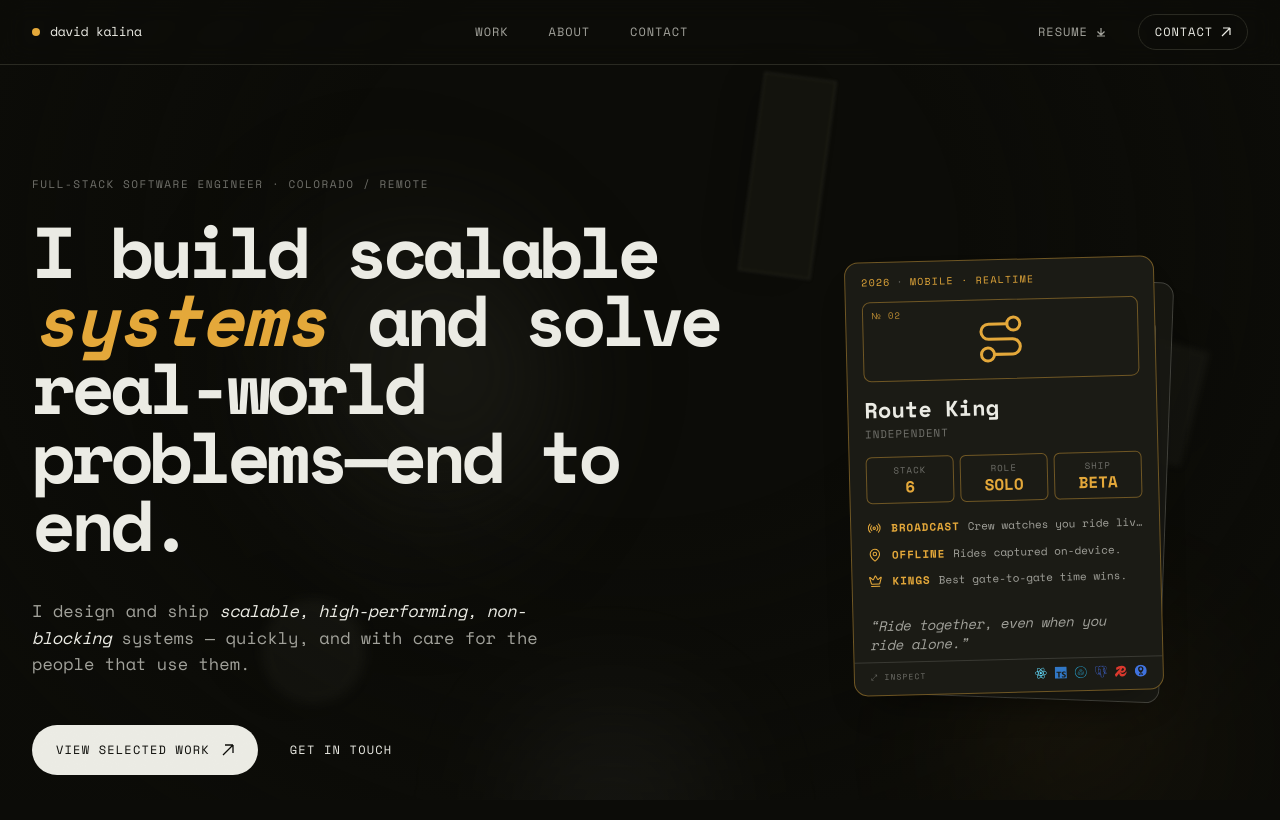
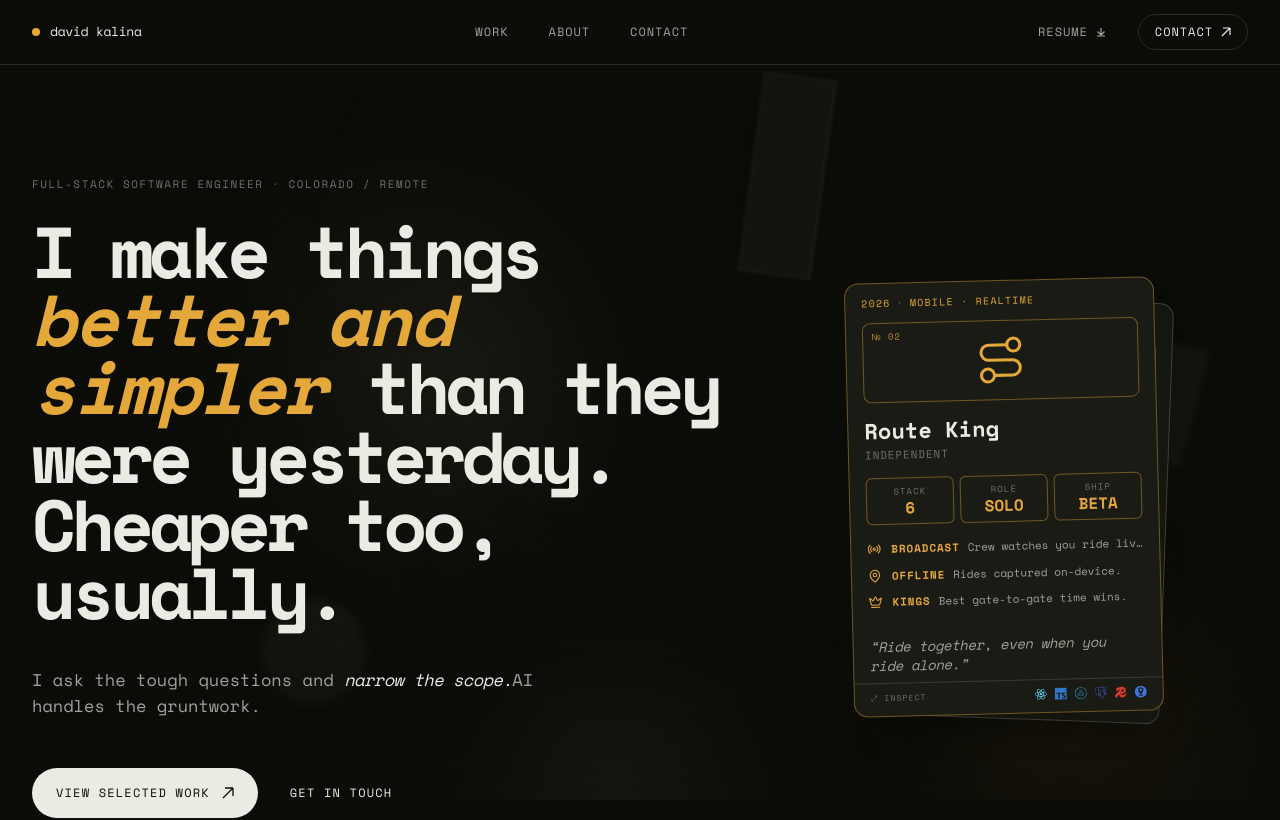
Before and after one commit to DavidKalina/davidkalina, a Next.js app: page / in a window 1280 px wide. Shown: the top 820 px of the page. Built offline with nearby package versions, Linux system fonts and the light colour scheme.

Commit message:
feat: adjust copy

```diff
--- a/constants/hero.ts
+++ b/constants/hero.ts
@@ -2,15 +2,15 @@ export const HERO_CONSTANTS = {
   eyebrow: "Full-Stack Software Engineer · Colorado / Remote",
   availability: "",
   headline: {
-    line1: "I build scalable",
-    accent: "systems ",
-    line2After: "and solve real-world ",
-    line3: "problems—end to end.",
+    line1: "I make things",
+    accent: "better and simpler ",
+    line2After: "than they were yesterday.",
+    line3: "Cheaper too, usually.",
   },
   description: {
-    before: "I design and ship ",
-    accent: "scalable, high-performing, non-blocking",
-    after: " systems — quickly, and with care for the people that use them.",
+    before: "I ask the tough questions and ",
+    accent: "narrow the scope.",
+    after: "AI handles the gruntwork.",
   },
   cta: {
     primary: "VIEW SELECTED WORK",
```
